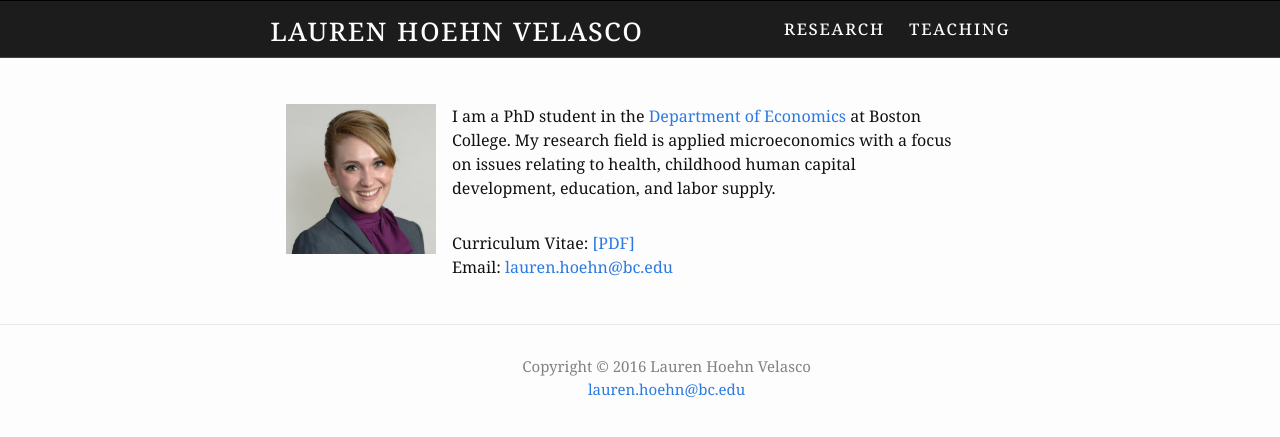
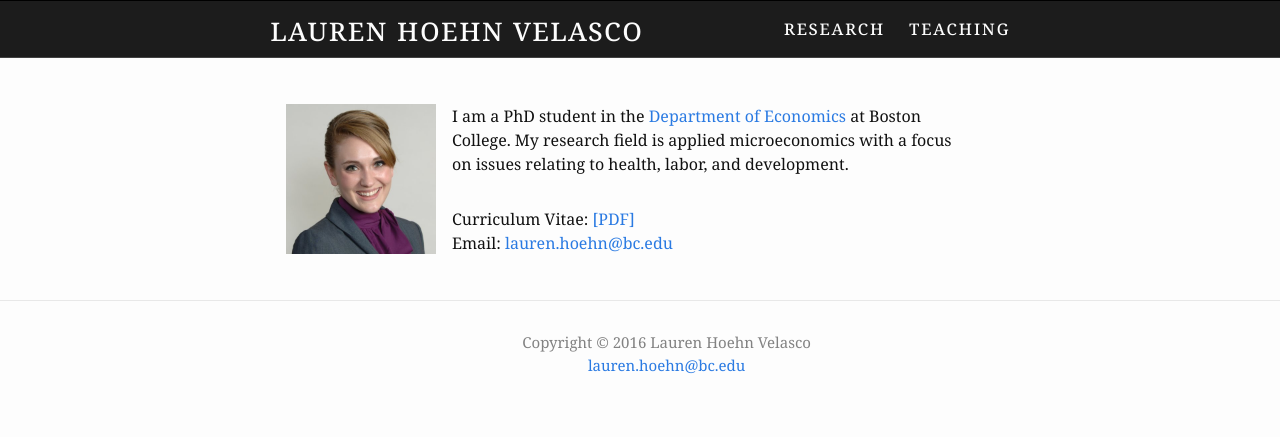
Before and after one commit to germsvel/lhv, a Jekyll site: the page built from index.html, in a window 1280 px wide. Shown: the top 437 px of the page. Built offline with Jekyll 4.4.1, drawn with Linux system fonts in a browser that asks for light colours.

Commit message:
update main description

```diff
--- a/index.html
+++ b/index.html
@@ -7,8 +7,10 @@ layout: home
   <img class="profile-img" src="{{ site.base_url }}/images/lhv-profile.jpg">
 
   <p class="about-text">
-    I am a PhD student in the <a href="http://www.bc.edu/schools/cas/economics/" target="_blank">Department of Economics</a> at Boston College.
-    My research field is applied microeconomics with a focus on issues relating to health, childhood human capital development, education, and labor supply.
+    I am a PhD student in the
+    <a href="http://www.bc.edu/schools/cas/economics/" target="_blank">Department of Economics</a>
+    at Boston College. My research field is applied microeconomics with a
+    focus on issues relating to health, labor, and development.
   </p>
 
 
```
